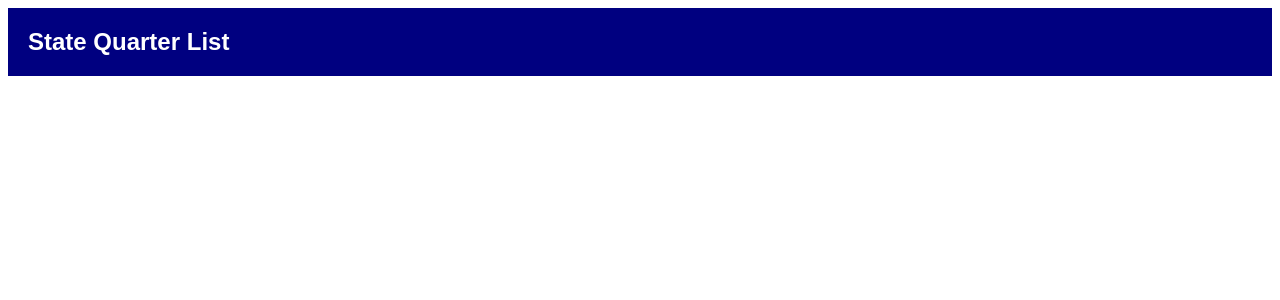
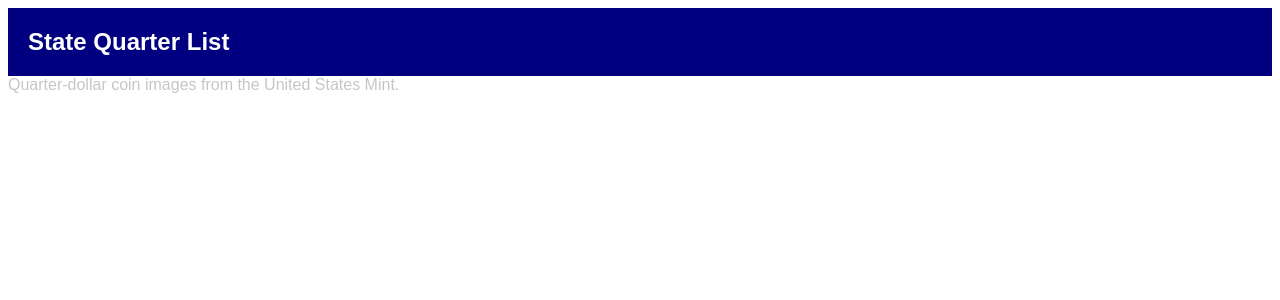
Before and after one commit to jdb45/Website_Lab_9_Coin, a Django app: page / in a window 1280 px wide. Shown: the top 300 px of the page. Run offline with Django 3.2, Linux system fonts and the light colour scheme.

Commit message:
Add .gitignore, US mint attribution in base.html

```diff
--- a/coin/coin_list/templates/coin_list/base.html
+++ b/coin/coin_list/templates/coin_list/base.html
@@ -10,5 +10,7 @@
   {% block content %}
   {% endblock %}
 
+  Quarter-dollar coin images from the United States Mint.
+
 </body>
 </html>
```
Also changed, not shown: 1 other file.
